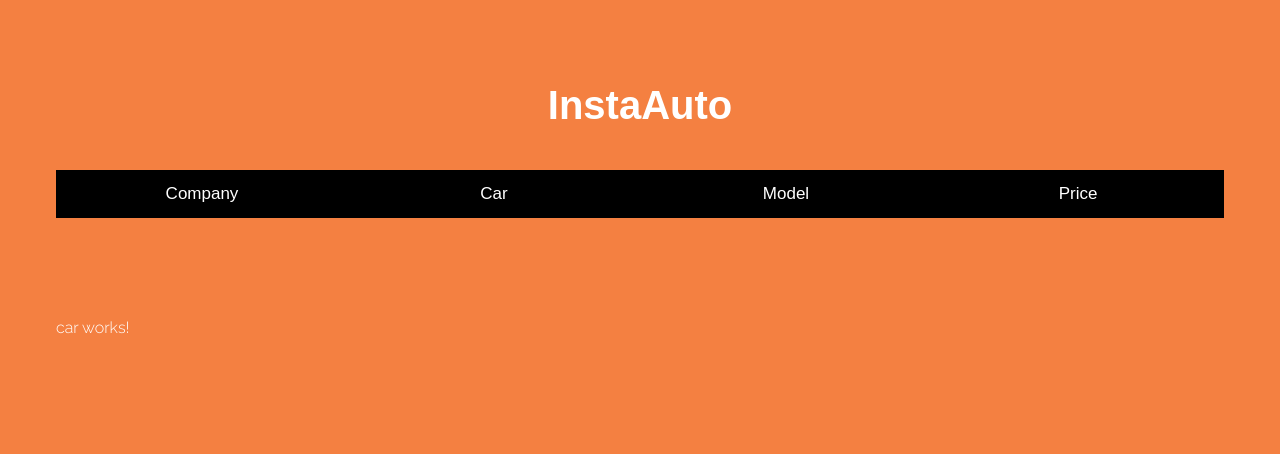
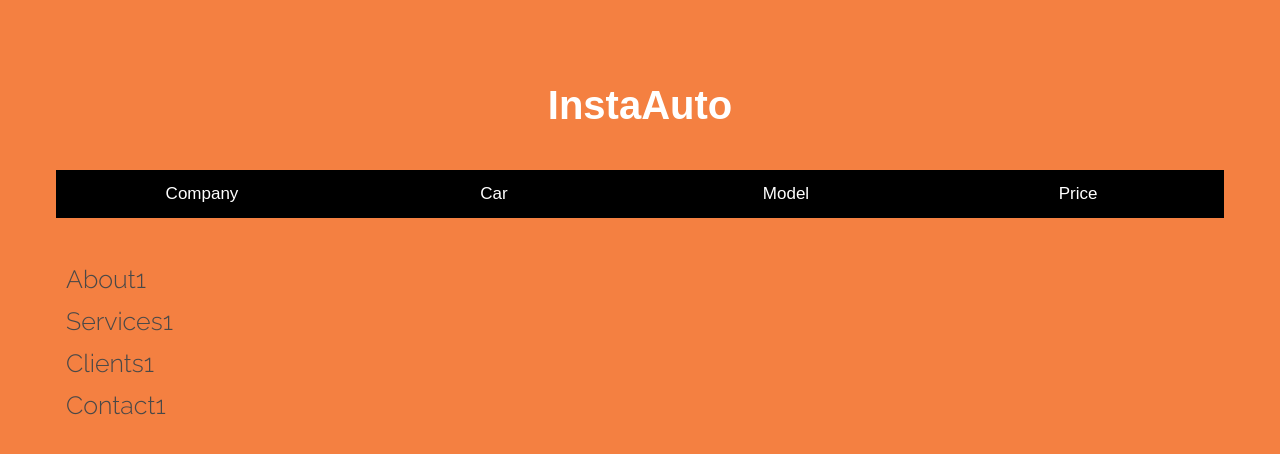
Before and after one commit to aaditya97/car-dealer-website, an Angular app: page /car in a window 1280 px wide. Shown: the top 454 px of the page. Built offline with nearby package versions, Linux system fonts and the light colour scheme.

Commit message:
side menu

```diff
--- a/src/app/car/car.component.html
+++ b/src/app/car/car.component.html
@@ -1,3 +1,6 @@
-<p>
-  car works!
-</p>
+<div class="sidenav">
+    <a href="#">About1</a>
+    <a href="#">Services1</a>
+    <a href="#">Clients1</a>
+    <a href="#">Contact1</a>
+  </div>
--- a/src/app/car/car.component.scss
+++ b/src/app/car/car.component.scss
@@ -0,0 +1,21 @@
+.sidenav {
+    width: 130px;
+    position: fixed;
+    z-index: 1;
+    top: 250px;
+    left: 50px;
+    overflow-x: hidden;
+    padding: 8px 0;
+}
+
+.sidenav a {
+    padding: 6px 8px 6px 16px;
+    text-decoration: none;
+    font-size: 25px;
+    color: #494848;
+    display: block;
+}
+
+.sidenav a:hover {
+    color: #000000;
+}
--- a/src/app/company/company.component.html
+++ b/src/app/company/company.component.html
@@ -1,3 +1,6 @@
-<p>
-  company works!
-</p>
+<div class="sidenav">
+    <a href="#about">About</a>
+    <a href="#services">Services</a>
+    <a href="#clients">Clients</a>
+    <a href="#contact">Contact</a>
+  </div>
--- a/src/app/company/company.component.scss
+++ b/src/app/company/company.component.scss
@@ -0,0 +1,21 @@
+.sidenav {
+    width: 130px;
+    position: fixed;
+    z-index: 1;
+    top: 250px;
+    left: 50px;
+    overflow-x: hidden;
+    padding: 8px 0;
+}
+
+.sidenav a {
+    padding: 6px 8px 6px 16px;
+    text-decoration: none;
+    font-size: 25px;
+    color: #494848;
+    display: block;
+}
+
+.sidenav a:hover {
+    color: #000000;
+}
--- a/src/app/model/model.component.html
+++ b/src/app/model/model.component.html
@@ -1,3 +1,6 @@
-<p>
-  model works!
-</p>
+<div class="sidenav">
+    <a href="#">About2</a>
+    <a href="#">Services2</a>
+    <a href="#">Clients2</a>
+    <a href="#">Contact2</a>
+  </div>
--- a/src/app/model/model.component.scss
+++ b/src/app/model/model.component.scss
@@ -0,0 +1,21 @@
+.sidenav {
+    width: 130px;
+    position: fixed;
+    z-index: 1;
+    top: 250px;
+    left: 50px;
+    overflow-x: hidden;
+    padding: 8px 0;
+}
+
+.sidenav a {
+    padding: 6px 8px 6px 16px;
+    text-decoration: none;
+    font-size: 25px;
+    color: #494848;
+    display: block;
+}
+
+.sidenav a:hover {
+    color: #000000;
+}
--- a/src/app/price/price.component.html
+++ b/src/app/price/price.component.html
@@ -1,3 +1,6 @@
-<p>
-  price works!
-</p>
+<div class="sidenav">
+    <a href="#">About3</a>
+    <a href="#">Services3</a>
+    <a href="#">Clients3</a>
+    <a href="#">Contact3</a>
+  </div>
--- a/src/app/price/price.component.scss
+++ b/src/app/price/price.component.scss
@@ -0,0 +1,21 @@
+.sidenav {
+    width: 130px;
+    position: fixed;
+    z-index: 1;
+    top: 250px;
+    left: 50px;
+    overflow-x: hidden;
+    padding: 8px 0;
+}
+
+.sidenav a {
+    padding: 6px 8px 6px 16px;
+    text-decoration: none;
+    font-size: 25px;
+    color: #494848;
+    display: block;
+}
+
+.sidenav a:hover {
+    color: #000000;
+}
```
